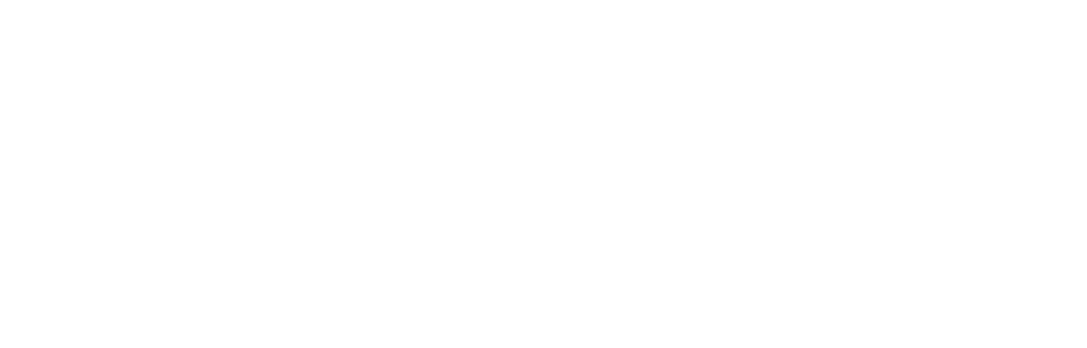
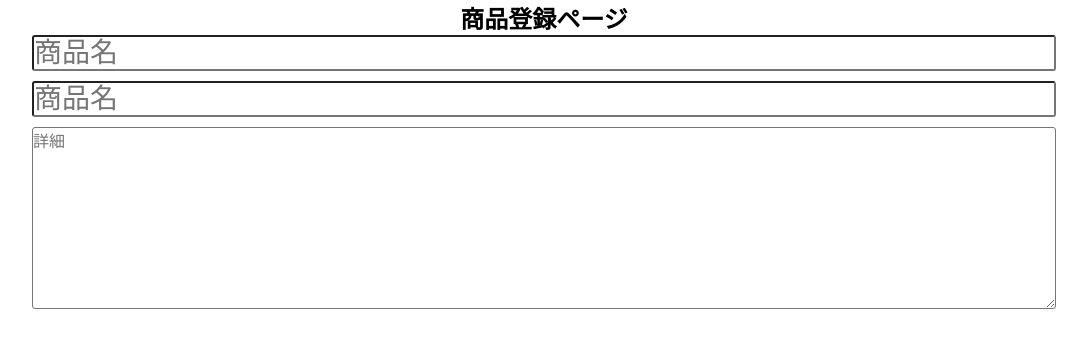
Before and after one commit to watataku8911/do-not-throw, a Nuxt app: page /product-edit in a window 1280 px wide. Before the commit this address had no page. Shown: the top 348 px of the page, without its empty margins (96-1183 px from the left). Built offline with nearby package versions, Linux system fonts and the light colour scheme.

Commit message:
ui ver.8

```diff
--- a/pages/index.vue
+++ b/pages/index.vue
@@ -8,6 +8,9 @@
     </section>
 
     <section class="contents">
+      <div class="module--spacing--large"></div>
+      <h1 class="product-title">取引一覧</h1>
+      <div class="product-contents">
         <ProductList
           title="タイトルです"
           text="テキストですテキストですテキストですテキストですテキストですテキストですテキストです"
@@ -32,29 +35,12 @@
           title="タイトルです"
           text="テキストですテキストですテキストですテキストですテキストですテキストですテキストです"
         />
-      <i
+      </div>
+      <div class="module--spacing--small"></div>
+      <i class="font-red"
         >※取引を始めるには<NuxtLink to="/signup">サインアップ</NuxtLink
         >してください。</i
       >
-
-      <div class="do-not-throw-box">
-        <h1 class="do-not-throw-title"><span>Don't throw</span>とは</h1>
-        <div class="do-not-throw-body">
-          <p class="do-not-throw-text">フードロスを防ぐアプリ。</p>
-        </div>
-      </div>
-      <div class="how-to-use-box">
-        <h1 class="how-to-use-title">使い方</h1>
-        <div class="do-not-throw-body">
-          <p class="do-not-throw-text">フードロスを防ぐアプリ。</p>
-        </div>
-      </div>
-      <div class="question-box">
-        <h1 class="question-title">よくある質問</h1>
-        <div class="do-not-throw-body">
-          <p class="do-not-throw-text">フードロスを防ぐアプリ。</p>
-        </div>
-      </div>
       <div class="module--spacing--large"></div>
       <Privacy />
     </section>
@@ -93,7 +79,7 @@ export default defineComponent({
   background-image: url(../assets/img/main-image.jpeg);
   background-repeat: no-repeat;
   background-size: cover;
-  opacity: 0.9;
+  opacity: 0.7;
 }
 
 .main-image-title {
@@ -139,9 +125,20 @@ export default defineComponent({
   margin: auto;
 }
 
-.do-not-throw-title,
-.how-to-use-title,
-.question-title {
+.product-title {
+  text-align: center;
+}
+
+.product-contents {
+  display: flex;
+  justify-content: space-around;
+  flex-flow: row;
+  flex-wrap: wrap;
+}
+
+.font-red {
+  color: red;
+  display: block;
   text-align: center;
 }
 
--- a/pages/mypage/[id].vue
+++ b/pages/mypage/[id].vue
@@ -15,10 +15,37 @@
       <h2 class="user-info-username">ゲスト</h2>
       <p class="user-info-email">guest.user@example.com</p>
     </div>
-
+    <div class="module--spacing--verySmall"></div>
+    <Button msg="出品する" @push="editProduct()" />
     <div class="module--spacing--veryLarge"></div>
     <div class="history">
-      <h1>履歴</h1>
+      <h1 class="history-title">履歴</h1>
+      <div class="history-contents">
+        <ProductList
+          title="タイトルです"
+          text="テキストですテキストですテキストですテキストですテキストですテキストですテキストです"
+        />
+        <ProductList
+          title="タイトルです"
+          text="テキストですテキストですテキストですテキストですテキストですテキストですテキストです"
+        />
+        <ProductList
+          title="タイトルです"
+          text="テキストですテキストですテキストですテキストですテキストですテキストですテキストです"
+        />
+        <ProductList
+          title="タイトルです"
+          text="テキストですテキストですテキストですテキストですテキストですテキストですテキストです"
+        />
+        <ProductList
+          title="タイトルです"
+          text="テキストですテキストですテキストですテキストですテキストですテキストですテキストです"
+        />
+        <ProductList
+          title="タイトルです"
+          text="テキストですテキストですテキストですテキストですテキストですテキストですテキストです"
+        />
+      </div>
     </div>
   </section>
 </template>
@@ -27,11 +54,23 @@
 import "../../assets/css/common.css";
 import { defineComponent } from "vue";
 
+import Button from "../../components/UIKit/Button.vue";
+import ProductList from "../../components/ProductList.vue";
+
 export default defineComponent({
+  components: {
+    Button,
+    ProductList,
+  },
   setup() {
     const { params } = useRoute();
 
-    return { params };
+    const editProduct = () => {
+      const router = useRouter();
+      router.push("/product-edit");
+    };
+
+    return { params, editProduct };
   },
 });
 </script>
@@ -46,4 +85,21 @@ export default defineComponent({
   height: 250px;
   border-radius: 50%;
 }
+
+.history {
+  width: 85%;
+  margin: auto;
+  text-align: left;
+}
+
+.history-title {
+  text-align: center;
+}
+
+.history-contents {
+  display: flex;
+  justify-content: space-around;
+  flex-flow: row;
+  flex-wrap: wrap;
+}
 </style>
--- /dev/null
+++ b/pages/product-edit/index.vue
@@ -0,0 +1,65 @@
+<template>
+  <section class="product-edit">
+    <h1 class="product-edit-title">商品登録ページ</h1>
+    <TextInput
+      v-model:modalValue="form.productName"
+      type="text"
+      placeholder="商品名"
+      name="product-name"
+      :value="form.productName"
+    />
+    <div class="module--spacing--verySmall"></div>
+    <TextInput
+      v-model:modalValue="form.productPrice"
+      type="text"
+      placeholder="商品名"
+      name="product-name"
+      :value="form.productName"
+    />
+    <div class="module--spacing--verySmall"></div>
+    <TextArea
+      v-model="textarea"
+      name="body"
+      placeholder="詳細"
+      cols="76"
+      rows="10"
+      :value="textarea"
+    />
+  </section>
+</template>
+
+<script lang="ts">
+import "../../assets/css/common.css";
+import { defineComponent, reactive } from "vue";
+import TextInput from "../../components/UIKit/TextInput.vue";
+import TextArea from "../../components/UIKit/TextArea.vue";
+import Button from "../../components/UIKit/Button.vue";
+
+type FormData = {
+  productName: string;
+};
+export default defineComponent({
+  components: {
+    TextInput,
+    TextArea,
+    Button,
+  },
+  setup() {
+    const form = reactive<FormData>({
+      productName: "",
+    });
+
+    return {
+      form,
+    };
+  },
+});
+</script>
+
+<style scoped>
+.product-edit {
+  width: 80%;
+  text-align: center;
+  margin: auto;
+}
+</style>
--- a/pages/product/index.vue
+++ /dev/null
@@ -1,11 +0,0 @@
-<template></template>
-
-<script lang="ts">
-import { defineComponent } from "vue";
-
-export default defineComponent({
-  setup() {},
-});
-</script>
-
-<style scoped></style>
```
Lines whose indentation alone changed are shown as unchanged.
